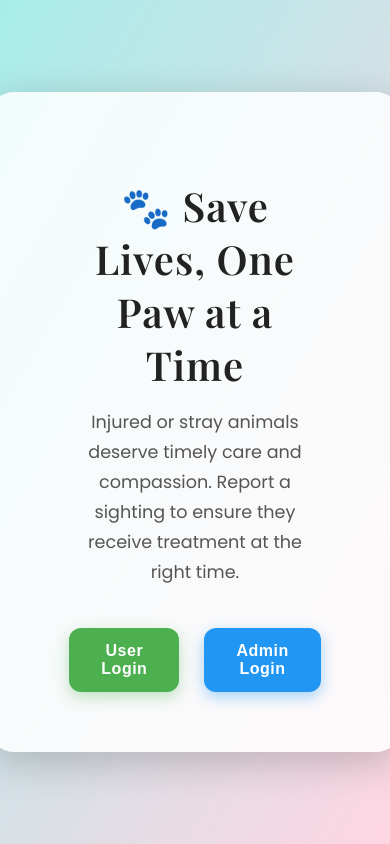
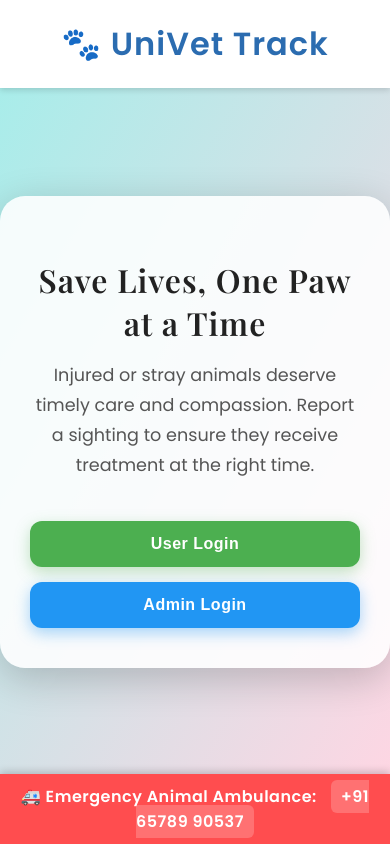
Before and after one commit to AbinashBehera0150/animal_life_matters, a React (Create React App) app in the folder frontend/: page / in a window 390 px wide. Built offline with nearby package versions, Linux system fonts and the light colour scheme; no server answers.

Commit message:
Fixed login check and navigation issues in ReportPage and UserHome

```diff
--- a/frontend/src/Pages/AdminLoginPage.js
+++ b/frontend/src/Pages/AdminLoginPage.js
@@ -33,9 +33,16 @@ const AdminLoginPage = () => {
         throw new Error("No token received from backend");
       }
 
-      // Store JWT and role
+      /// 🧹 Clear any previous user login
+      localStorage.clear();
+
+      // ✅ Save fresh admin data
       localStorage.setItem("token", data.token);
-      localStorage.setItem("role", data.role);
+      localStorage.setItem("role", "admin");
+      localStorage.setItem(
+        "user",
+        JSON.stringify({ uid, name, email, role: "admin" })
+      );
 
       // Check if the user is admin
       if (data.role !== "admin") {
@@ -47,7 +54,9 @@ const AdminLoginPage = () => {
       }
     } catch (err) {
       console.error("Admin login failed:", err);
-      setErrorMsg(err?.response?.data?.message || err.message || "Login failed");
+      setErrorMsg(
+        err?.response?.data?.message || err.message || "Login failed"
+      );
     } finally {
       setLoading(false);
     }
--- a/frontend/src/Pages/Home.css
+++ b/frontend/src/Pages/Home.css
@@ -3,19 +3,20 @@ Pages/Home.css
 */
 @import url('https://fonts.googleapis.com/css2?family=Poppins:wght@300;400;600&family=Playfair+Display:wght@600&display=swap');
 
-/* Background setup */
+/* 🌈 Background setup */
 .home-container {
   display: flex;
   justify-content: center;
   align-items: center;
-  height: 100vh;
+  height: calc(100vh - 140px); /* subtract header + footer */
   background: linear-gradient(120deg, #a8edea, #fed6e3);
   font-family: 'Poppins', sans-serif;
   text-align: center;
   overflow: hidden;
+  margin-top: 80px; /* space for header */
 }
 
-/* Subtle floating animation for content */
+/* ✨ Floating animation */
 @keyframes floatIn {
   0% {
     opacity: 0;
@@ -27,9 +28,9 @@ Pages/Home.css
   }
 }
 
-/* Card styling */
+/* 🧾 Main content card */
 .home-content {
-  background: rgba(255, 255, 255, 0.85);
+  background: rgba(255, 255, 255, 0.88);
   padding: 60px 80px;
   border-radius: 25px;
   box-shadow: 0px 10px 40px rgba(0, 0, 0, 0.2);
@@ -42,7 +43,7 @@ Pages/Home.css
   transform: scale(1.02);
 }
 
-/* Title styling */
+/* 🐾 Main title */
 .home-content h1 {
   color: #222;
   font-family: 'Playfair Display', serif;
@@ -51,7 +52,7 @@ Pages/Home.css
   letter-spacing: 1px;
 }
 
-/* Paragraph styling */
+/* 📜 Paragraph styling */
 .home-content p {
   font-size: 1.1rem;
   color: #555;
@@ -60,14 +61,14 @@ Pages/Home.css
   font-weight: 400;
 }
 
-/* Buttons container */
+/* 🔘 Button container */
 .button-group {
   display: flex;
   justify-content: center;
   gap: 25px;
 }
 
-/* Common button styles */
+/* Common button style */
 .btn {
   padding: 14px 30px;
   border: none;
@@ -79,14 +80,14 @@ Pages/Home.css
   letter-spacing: 0.5px;
 }
 
-/* User Button */
+/* 🧍 User Button */
 .user-btn {
   background-color: #4caf50;
   color: white;
   box-shadow: 0 5px 15px rgba(76, 175, 80, 0.4);
 }
 
-/* Admin Button */
+/* 🧑‍💼 Admin Button */
 .admin-btn {
   background-color: #2196f3;
   color: white;
@@ -99,3 +100,76 @@ Pages/Home.css
   box-shadow: 0 8px 20px rgba(0, 0, 0, 0.25);
   opacity: 0.95;
 }
+
+/* 🏷️ Header section */
+.home-header {
+  width: 100%;
+  padding: 20px 0;
+  background-color: #ffffff;
+  text-align: center;
+  box-shadow: 0 2px 6px rgba(0, 0, 0, 0.15);
+  position: fixed;
+  top: 0;
+  left: 0;
+  z-index: 100;
+}
+
+/* 💙 Website title */
+.site-title {
+  font-size: 2rem;
+  font-weight: 700;
+  color: #2b6cb0;
+  letter-spacing: 1px;
+  margin: 0;
+  font-family: "Poppins", sans-serif;
+}
+
+/* 🚑 Emergency contact footer */
+.emergency-footer {
+  position: fixed;
+  bottom: 0;
+  left: 0;
+  width: 100%;
+  background: #ff4d4f;
+  color: white;
+  text-align: center;
+  padding: 12px 0;
+  font-size: 1.1rem;
+  font-weight: 600;
+  letter-spacing: 0.5px;
+  box-shadow: 0 -2px 8px rgba(0, 0, 0, 0.2);
+}
+
+.emergency-footer span {
+  margin-left: 10px;
+  font-weight: 700;
+  background: rgba(255, 255, 255, 0.2);
+  padding: 5px 10px;
+  border-radius: 6px;
+}
+
+/* 📱 Responsive */
+@media (max-width: 768px) {
+  .home-content {
+    padding: 40px 30px;
+    max-width: 90%;
+  }
+
+  .home-content h1 {
+    font-size: 2rem;
+  }
+
+  .button-group {
+    flex-direction: column;
+    gap: 15px;
+  }
+
+  .btn {
+    width: 100%;
+  }
+
+  .emergency-footer {
+    font-size: 1rem;
+    padding: 10px 0;
+  }
+}
--- a/frontend/src/Pages/HomePage.js
+++ b/frontend/src/Pages/HomePage.js
@@ -1,4 +1,4 @@
-// Pages/HomePage
+// Pages/HomePage.js
 import React from "react";
 import { useNavigate } from "react-router-dom";
 import "./Home.css";
@@ -7,24 +7,42 @@ const HomePage = () => {
   const navigate = useNavigate();
 
   return (
+    <>
+      {/* --- Header --- */}
+      <header className="home-header">
+        <h1 className="site-title">🐾 UniVet Track</h1>
+      </header>
+
+      {/* --- Main Home Section --- */}
       <div className="home-container">
         <div className="home-content">
-        <h1>🐾 Save Lives, One Paw at a Time</h1>
+          <h1>Save Lives, One Paw at a Time</h1>
           <p>
-          Injured or stray animals deserve timely care and compassion.
-          Report a sighting to ensure they receive treatment at the right time.
+            Injured or stray animals deserve timely care and compassion. Report
+            a sighting to ensure they receive treatment at the right time.
           </p>
 
           <div className="button-group">
-          <button className="btn user-btn" onClick={() => navigate("/user-login")}>
+            <button
+              className="btn user-btn"
+              onClick={() => navigate("/user-login")}
+            >
               User Login
             </button>
-          <button className="btn admin-btn" onClick={() => navigate("/admin-login")}>
+            <button
+              className="btn admin-btn"
+              onClick={() => navigate("/admin-login")}
+            >
               Admin Login
             </button>
           </div>
         </div>
+
+        <div className="emergency-footer">
+          🚑 Emergency Animal Ambulance: <span>+91 65789 90537</span>
         </div>
+      </div>
+    </>
   );
 };
 
--- a/frontend/src/Pages/UserHome.js
+++ b/frontend/src/Pages/UserHome.js
@@ -1,34 +1,21 @@
 // Pages/UserHome.js
-import React, { useState, useEffect } from "react";
-import { useNavigate, useLocation } from "react-router-dom";
+import React from "react";
+import { useNavigate } from "react-router-dom";
 import "./UserHome.css";
 
 const UserHome = () => {
   const navigate = useNavigate();
-  const { state } = useLocation();
-
-  const storedUser = JSON.parse(localStorage.getItem("user"));
-  const { uid, name, email, role } = state || storedUser || {};
-
-  useEffect(() => {
-    const token = localStorage.getItem("token");
-    if (!token || !uid) {
-      alert("You must log in first.");
-      navigate("/user-login");
-    }
-  }, [navigate, uid]);
 
   const handleChoice = (option) => {
     if (option === "report") {
-      navigate("/report", { state: { uid, name, email, role } });
+      navigate("/report");
     } else {
-      navigate("/track", { state: { uid, name, email, role } });
+      navigate("/track");
     }
   };
 
   const handleLogout = () => {
     if (window.confirm("Are you sure you want to log out?")) {
-      localStorage.clear();
       navigate("/");
     }
   };
@@ -38,20 +25,12 @@ const UserHome = () => {
       {/* 🧭 Navbar */}
       <nav className="navbar">
         <div className="navbar-left">
-          <h2 className="navbar-title">🐾 Animal Rescue Portal</h2>
-        </div>
-
-        <div className="navbar-center">
-          <div className="user-details-header">
-            <span className="user-email">Email: {email}</span>
-            <span className="user-uid">UID: {uid}</span>
-          </div>
+          <h2 className="navbar-title">
+            🐾 Animal Rescue Portal <span className="role-text">| User</span>
+          </h2>
         </div>
 
         <div className="navbar-right">
-          <span className="user-info">
-            {name}
-          </span>
           <button className="logout-btn" onClick={handleLogout}>
             ⎋ Logout
           </button>
@@ -62,22 +41,16 @@ const UserHome = () => {
         {/* Action Box */}
         <div className="action-box">
           <div className="action-content">
-            <h1>Welcome Back, {name?.split(" ")[0]}! 👋</h1>
+            <h1>Welcome Back! 👋</h1>
             <p className="action-message">
               Helping animals starts with a single step — choose your action below.
             </p>
 
             <div className="action-buttons">
-              <button
-                className="report-btn"
-                onClick={() => handleChoice("report")}
-              >
+              <button className="report-btn" onClick={() => handleChoice("report")}>
                 📋 Report an Animal
               </button>
-              <button
-                className="track-btn"
-                onClick={() => handleChoice("track")}
-              >
+              <button className="track-btn" onClick={() => handleChoice("track")}>
                 🔍 Track Animal Status
               </button>
             </div>
--- a/frontend/src/Pages/UserLoginPage.js
+++ b/frontend/src/Pages/UserLoginPage.js
@@ -38,6 +38,7 @@ const UserLoginPage = () => {
       if (!data?.token) throw new Error("No token from backend");
 
       const userData = { uid, name, email, role };
+      localStorage.clear();
       localStorage.setItem("token", data.token);
       localStorage.setItem("user", JSON.stringify(userData));
       localStorage.setItem("role", role);
```
Also changed, not shown: frontend/src/Pages/ReportPage.js (+24 -21 lines), 2 other files (tests, documents, lock files or other folders). Lines whose indentation alone changed are shown as unchanged.
